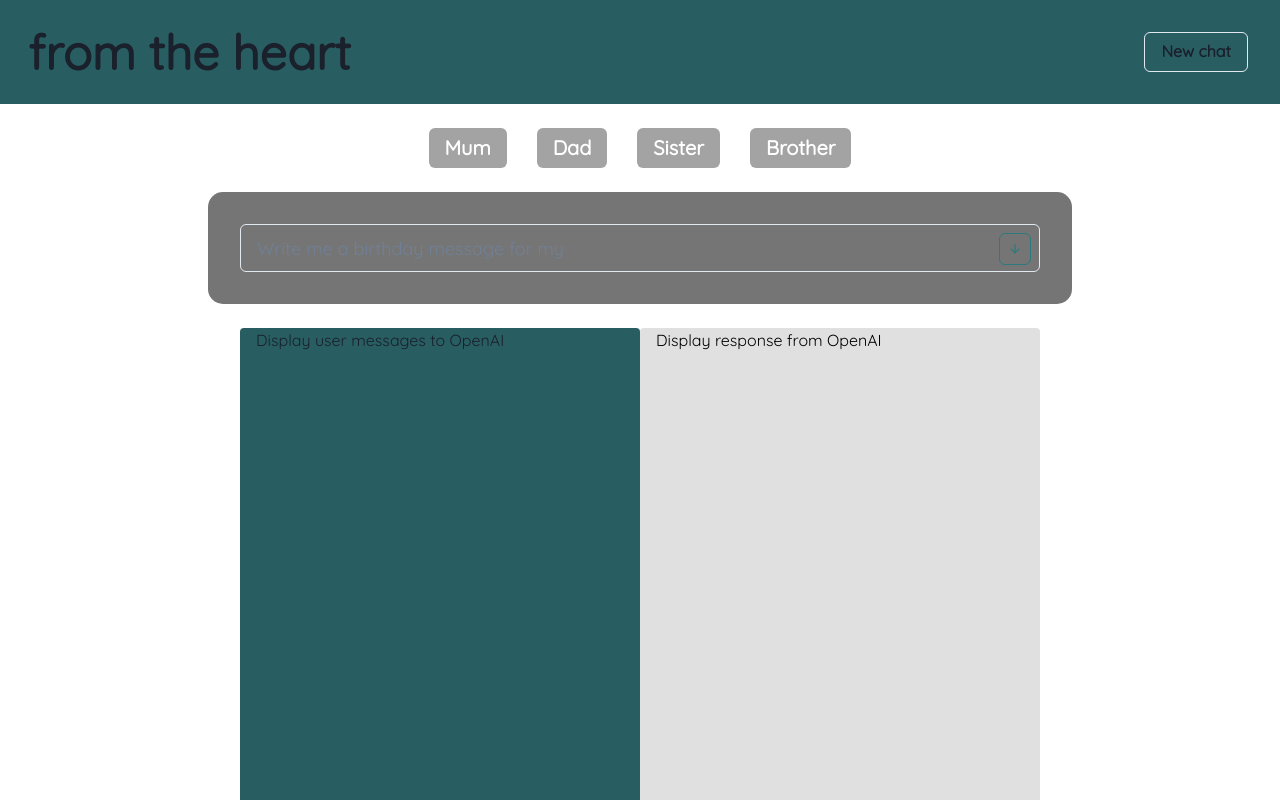
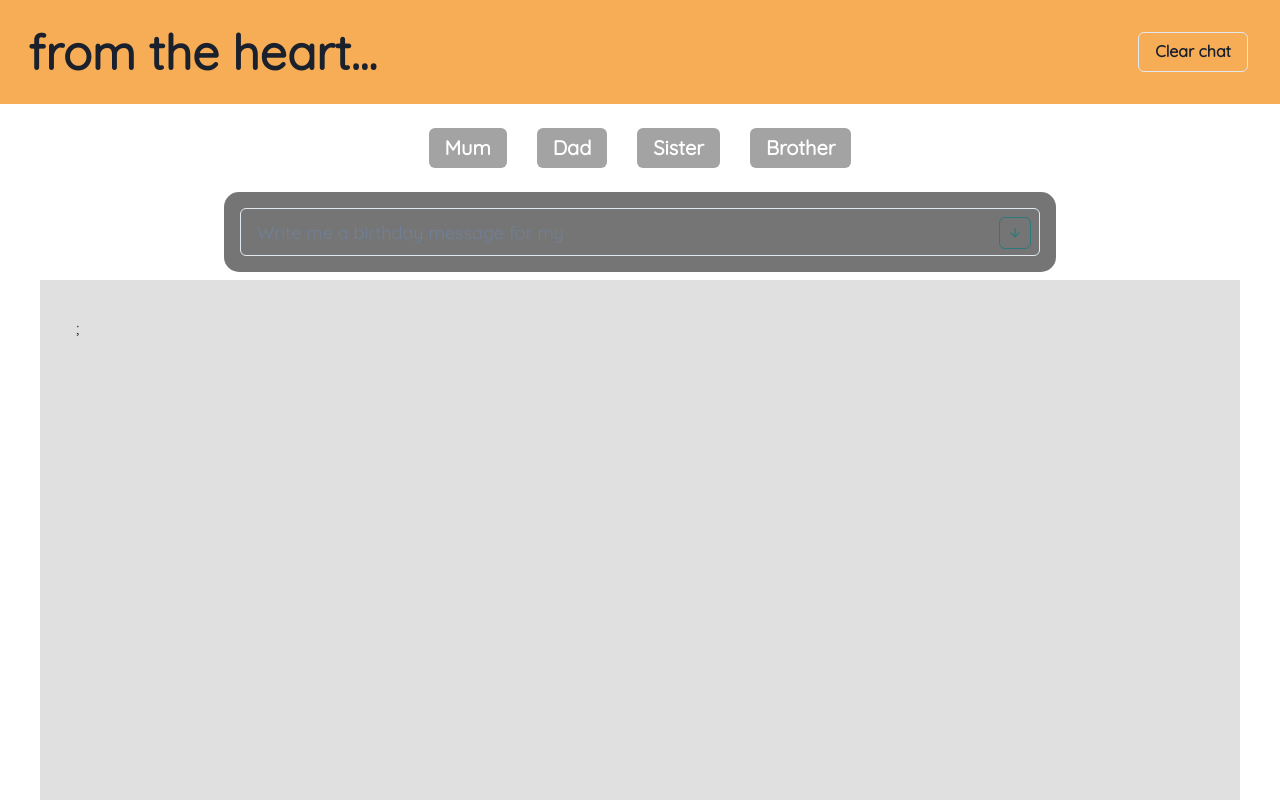
Before and after one commit to MiaGordon91/message-generator, a React (Vite) app: page / in a window 1280 px wide. Shown: the top 800 px of the page. Built offline with nearby package versions, Linux system fonts and the light colour scheme.

Commit message:
render user request and message to UI, improve prop and variable names

```diff
--- a/server.tsx
+++ b/server.tsx
@@ -1,3 +1,4 @@
+export {};
 require('dotenv').config()
 
 const PORT = 8000;
--- a/src/App.tsx
+++ b/src/App.tsx
@@ -14,13 +14,14 @@ function App() {
 
   const cardRecipients = ["Mum", "Dad", "Sister", "Brother"];
 
-  const [selectedRecipient, setSelectedRecipient] = useState("");
+  const [userRequestMessage, setuserRequestMessage] = useState("");
 
   const handleButtonClick = (item: SetStateAction<any>) => {
     const messageStart = "Write me a birthday message for my";
     const fullTextInput = messageStart.concat(" ", item);
-    setSelectedRecipient(fullTextInput);
+    setuserRequestMessage(fullTextInput);
   };
+
 
   // message response from API
   const [messageResponse, setMessageResponse] = useState<ResponseData | null>(
@@ -37,16 +38,17 @@ function App() {
 
   // whenever the message changes it needs to run
   useEffect(() => {
-    if (messageResponse) {
+    if (userRequestMessage && messageResponse) {
       setPreviousChats((prevChats) => [
         ...prevChats,
         {
+          title: userRequestMessage,
           role: "assistant",
           content: messageResponse.content,
         },
       ]);
     }
-  }, [messageResponse]);
+  }, [userRequestMessage,messageResponse]);
 
   return (
     <Grid
@@ -61,13 +63,13 @@ function App() {
 
       templateColumns={{
         base: "1fr",
-        lg: "250px 1fr",
+        // lg: "250px 1fr",
       }}
       bg="#FFFFFF"
       >
       <GridItem
         area={"header"}
-        bg="#285E61"
+        bg="#F6AD55"
         colSpan={{ md: 3 }}
         p="12px"
         >
@@ -76,19 +78,16 @@ function App() {
 
       <GridItem
         area={"main"}
-        colSpan={{ base: 3 }}
         p={{ md: "10px", lg: "18px", xl: "24px" }}
-        w='100%'
         >
         <VStack>
           <CardRecipientButtons
             cardRecipients={cardRecipients}
-            colorScheme="blackAlpha"
             onSelectItem={handleButtonClick}
           />
           <MessageInput
-            textInput={selectedRecipient}
-            onTextChange={setSelectedRecipient}
+            textInput={userRequestMessage}
+            userRequestSent={setuserRequestMessage}
             onDataReceived={handleMessageFromAPI}
           />
           <ChatHistory updatedChats={previousChats}/>
--- a/src/components/CardRecipientButtons.tsx
+++ b/src/components/CardRecipientButtons.tsx
@@ -3,14 +3,12 @@ import { useState } from "react";
 
 interface Props {
   cardRecipients: string[];
-  colorScheme: string;
   onSelectItem: (item: string) => void;
 }
 
 const CardRecipientButtons = ({
   cardRecipients,
   onSelectItem,
-  colorScheme,
 }: Props) => {
 
   const [activeButton, setActiveButton] = useState<Number | null>(null);
@@ -21,16 +19,16 @@ const CardRecipientButtons = ({
 
   return (
     <Center>
-      <HStack spacing="30px">
+      <HStack spacing={{ base:"10px", md:"30px"}}>
         {cardRecipients.map((item, index) => (
           <Button
-            key={index}
+            key={item}
             onClick={() => {
               onSelectItem(item);
               handleButtonClick(index);
             }}
-            colorScheme={activeButton === index ? "teal" : colorScheme}
-            fontSize={{ base:"15px", md:"20px"}}
+            colorScheme="blackAlpha"
+            fontSize={{ base:"10px", md:"20px"}}
             >
             {item}
           </Button>
--- a/src/components/ChatHistory.tsx
+++ b/src/components/ChatHistory.tsx
@@ -2,12 +2,10 @@ import {
   Box,
   Card,
   CardBody,
-  Center,
-  Container,
-  Hide,
-  SimpleGrid,
-  Stack,
+  CardHeader,
+  Divider,
   Text,
+  VStack,
 } from "@chakra-ui/react";
 
 interface Props {
@@ -17,34 +15,25 @@ interface Props {
 const ChatHistory = ({ updatedChats }: Props) => {
   return (
   <>
-      <Center>
-        <SimpleGrid columns={{ sm: 1, md: 2 }} minHeight="100vh" mt={4} w='100vh'>
-
-        <Hide below='md'>
-          <Container bg="#285E61" borderRadius={4}>
-            Display user messages to OpenAI
-          </Container>
-        </Hide>
-
-          <Container bg="#E0E0E0" borderRadius={4} color="black">
-              Display response from OpenAI
-              <Box display="flex" alignItems="center" p={9}>
-                <Stack spacing="4">
+  <Box p={9} h="100vh" w={[400, 500, 600, 1200]} bg="#E0E0E0">
       {updatedChats?.map((updatedChat, index) => (
-                    <Card display="flex" direction="row" bg="#424242">
+        <VStack spacing="3" display="flex" justifyContent="center">
+          <Box>
+            <Card display="flex" key={index} bg="#757575" m={2}>
+              <CardHeader fontWeight="bold" fontSize={{ base: "12px", md: "20px" }}>
+                  {updatedChat.title}
+              </CardHeader>
+              <Divider />
               <CardBody>
-                        <Text key={index} fontSize={{ base: "15px", md: "20px" }}>
+                <Text fontSize={{ base: "12px", md: "20px" }}>
                   {updatedChat.content}
                 </Text>
               </CardBody>
             </Card>
-                  ))}
-                  ;
-                </Stack>
           </Box>
-          </Container>
-        </SimpleGrid>
-      </Center>
+        </VStack>
+        ))};
+  </Box>
   </>
   );
 };
--- a/src/components/MessageInput.tsx
+++ b/src/components/MessageInput.tsx
@@ -5,11 +5,11 @@ import { ChangeEvent, useEffect, useState } from "react";
 
 interface Props {
   textInput: string;
-  onTextChange: (value: string) => void;
+  userRequestSent: (value: string) => void;
   onDataReceived: (data: {role: string, content: string}) => void;
 }
 
-const MessageInput = ({ textInput, onTextChange, onDataReceived}: Props) => {
+const MessageInput = ({ textInput, userRequestSent, onDataReceived}: Props) => {
 
   const [input, setInput] = useState<string>(textInput);
 
@@ -19,12 +19,12 @@ const MessageInput = ({ textInput, onTextChange, onDataReceived}: Props) => {
   }, [textInput,]);
 
 
-   // function that handles updating the local state and calling
-    // the onTextChange prop that can be passed to Open API
+   // function that handles updating the local state to set the input on the message property
+   // in the fetch call to Open API and set the input on the onTextChange to pass to parent component
     const handleChange = (e: ChangeEvent<HTMLInputElement>) => {
       const newValue = e.target.value;
       setInput(newValue);
-      onTextChange(newValue);
+      userRequestSent(newValue);
     };
 
     const getMessage = async () => {
@@ -45,18 +45,17 @@ const MessageInput = ({ textInput, onTextChange, onDataReceived}: Props) => {
         );
         const data = await response.json();
         onDataReceived(data.choices[0].message);
+        setInput("");
       } catch (error) {
         console.error(error);
       }
     };
 
-  // console.log(message);
-
   return (
     <>
     <Center>
-     <Flex p={4} mt={4} bg="#757575" borderRadius={15}>
-        <Box p={4} >
+     <Flex p={2} mt={4} bg="#757575" borderRadius={15}>
+        <Box p={2} >
           <InputGroup display="flex" position="relative">
             <InputRightElement p={25}>
               <IconButton
--- a/src/components/NavBar.tsx
+++ b/src/components/NavBar.tsx
@@ -5,10 +5,10 @@ const NavBar = () => {
     <>
       <Stack direction={['row']} justifyContent="space-between">
         <Heading size={{ sm:"m", md: "xl", lg: "2xl"}} style={{fontFamily: "Quicksand"}} p={4}>
-           from the heart
+           from the heart...
         </Heading>
         <Button m={5} size="md" variant="outline">
-            New chat
+            Clear chat
         </Button>
       </Stack >
     </>
```
Lines whose indentation alone changed are shown as unchanged.
